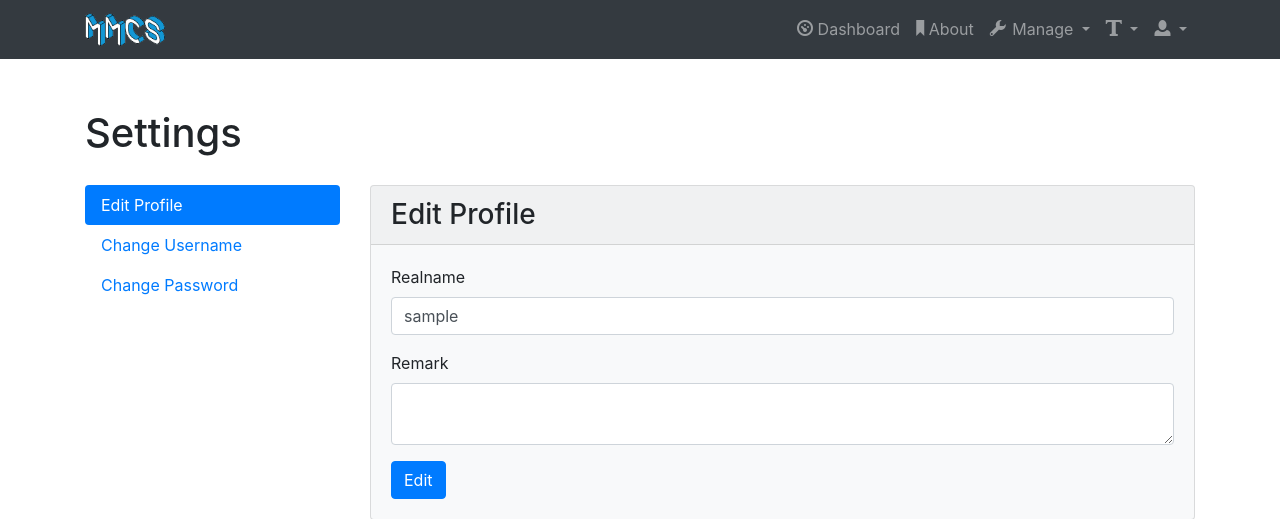
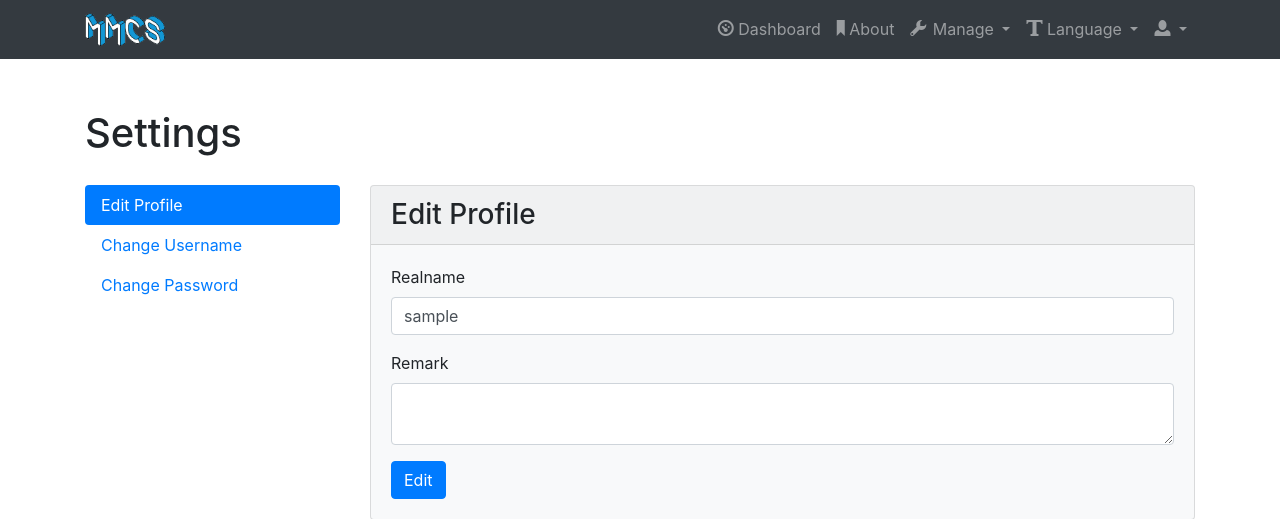
Before and after one commit to ncust-mma/MMCs, a Flask app: page /settings/edit-profile in a window 1280 px wide. Shown: the top 519 px of the page. Run offline with Flask 2, Linux system fonts and the light colour scheme; the visitor is signed in with stand-in values (Sample User, id 1); data comes from the database, SQL or seed files in the repository; parts of the project's set-up code (start-up, migrations or seed data) failed here and were passed over; some libraries are stand-ins or nearby versions.

Commit message:
:zap: :pencil: :books: Update README

```diff
--- a/MMCs/templates/backstage/index.html
+++ b/MMCs/templates/backstage/index.html
@@ -46,7 +46,7 @@
                     </div>
                     <div class="dropdown nav-item">
                         <a class="nav-link dropdown-toggle" data-toggle="dropdown" role="button" aria-expanded="false">
-                            <span class="oi oi-text"></span>
+                            <span class="oi oi-text"></span> {{ _('Language') }}
                             <span class="caret"></span>
                         </a>
                         <div class="dropdown-menu dropdown-menu-right" role="menu">
--- a/MMCs/templates/backstage/root/manage_competition/behavior.html
+++ b/MMCs/templates/backstage/root/manage_competition/behavior.html
@@ -5,6 +5,7 @@
     <button class="btn btn-danger" data-toggle="modal" data-target="#confirm-start" data-href="{{ url_for('root.start_competition') }}">
         {% if start_flag %}
             <span class="oi oi-media-stop"></span> {{ _('Delete') }}
+            <!-- 这里需要进行更改下逻辑，当`Stop`后将`Delete`换成`Start`按钮 -->
             {% if state_flag %}
                 <button class="btn btn-secondary" data-toggle="modal" data-target="#confirm-stop" data-href="{{ url_for('root.switch_game_state') }}">
                     <span class="oi oi-media-pause"></span> {{ _('Stop') }}
--- a/MMCs/templates/base.html
+++ b/MMCs/templates/base.html
@@ -43,7 +43,7 @@
                     {% endif %}
                     <div class="dropdown nav-item">
                         <a class="nav-link dropdown-toggle" data-toggle="dropdown" role="button" aria-expanded="false">
-                            <span class="oi oi-text"></span>
+                            <span class="oi oi-text"></span> {{ _('Language') }}
                             <span class="caret"></span>
                         </a>
                         <div class="dropdown-menu dropdown-menu-right" role="menu">
```
Also changed, not shown: MMCs/static/images/faq.jpg (deleted), MMCs/translations/zh_Hans_CN/LC_MESSAGES/messages.po, README.md, assets/MMCs.png (added), assets/functions.png (added), assets/logo.png (added).
